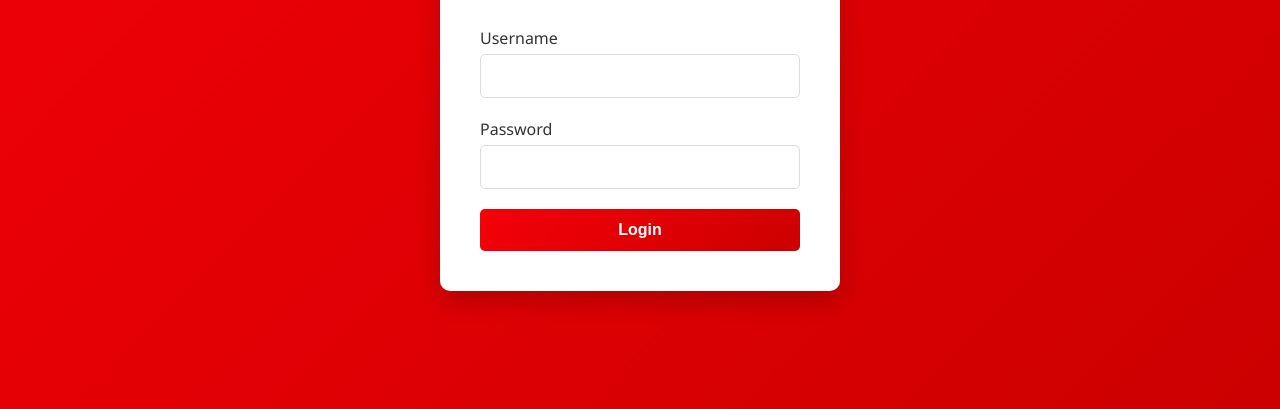
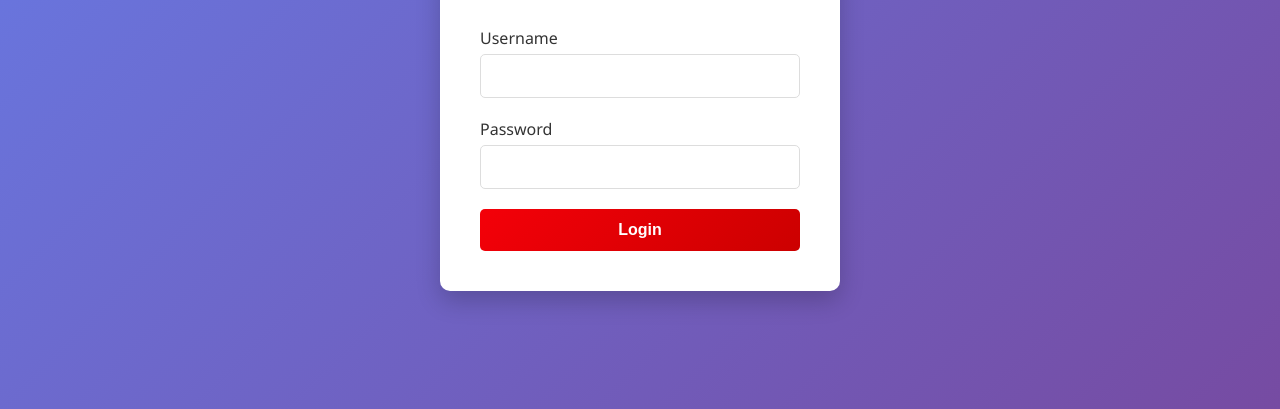
Before and after one commit to akandeaka/Smart-Warehouse-Operations-Platform, a plain HTML site: page frontend/login.html in a window 1280 px wide. Shown: the part 391-800 px from the top of the page. Drawn offline with Linux system fonts and the light colour scheme.

Commit message:
Update login.html

```diff
--- a/frontend/login.html
+++ b/frontend/login.html
@@ -21,12 +21,13 @@
         }
         body {
     font-family: 'Segoe UI', Tahoma, Geneva, Verdana, sans-serif;
-            background: linear-gradient(135deg, #F40009 0%, #CC0000 100%);
+    background: linear-gradient(135deg, #667eea 0%, #764ba2 100%);
     min-height: 100vh;
     display: flex;
     justify-content: center;
     align-items: center;
 }
+
         .login-container {
             background: white;
             padding: 40px;
```
Lines whose indentation alone changed are shown as unchanged.
